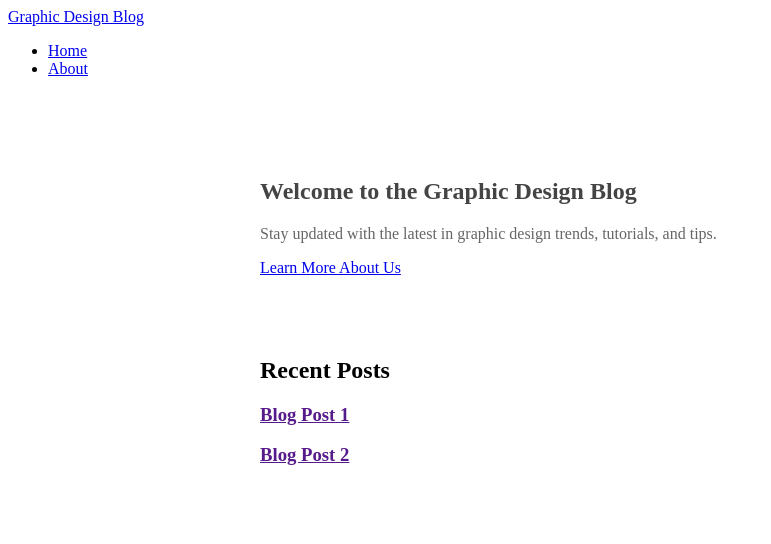
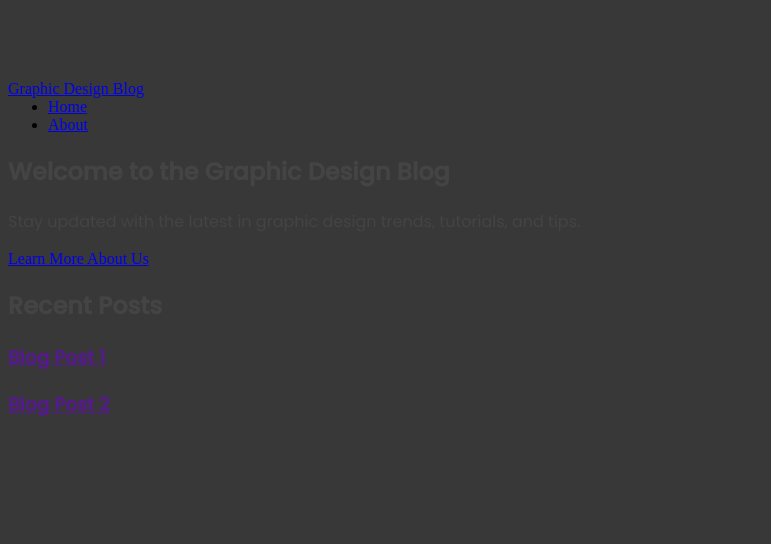
Before and after one commit to OwenD-24/Graphic-Design-Blog, a Django app: page / in a window 1280 px wide. Shown: the top 544 px of the page, without its empty margins (0-771 px from the left). Run offline with Django 4.2, Linux system fonts and the light colour scheme.

Commit message:
Added body, heading and unorded lists styling for the basic page layout

```diff
--- a/blog/static/blog/main.css
+++ b/blog/static/blog/main.css
@@ -1,16 +1,16 @@
-/* ---------------------------------- About Section Styles*/
-.content-section {
-    background-color: #ffffff;
-    border-radius: 10px;
-    padding: 20px;
-    margin: 20px auto;
-    max-width: 800px;
+/*------------------------------------ Body and Heading Styling*/
+body {
+    background-color: rgb(56, 56, 56);
+    margin-top: 5rem;
+    background-size: contain;
+    background-repeat: no-repeat;
 }
 
-h1 {
+h1, h2, h3, h4, h5, h6, p {
     color: #444444;
+    font-family: 'Poppins', sans-serif;
 }
 
-p {
-    color: #666666;
+ul {
+    margin: 0;
 }
```
